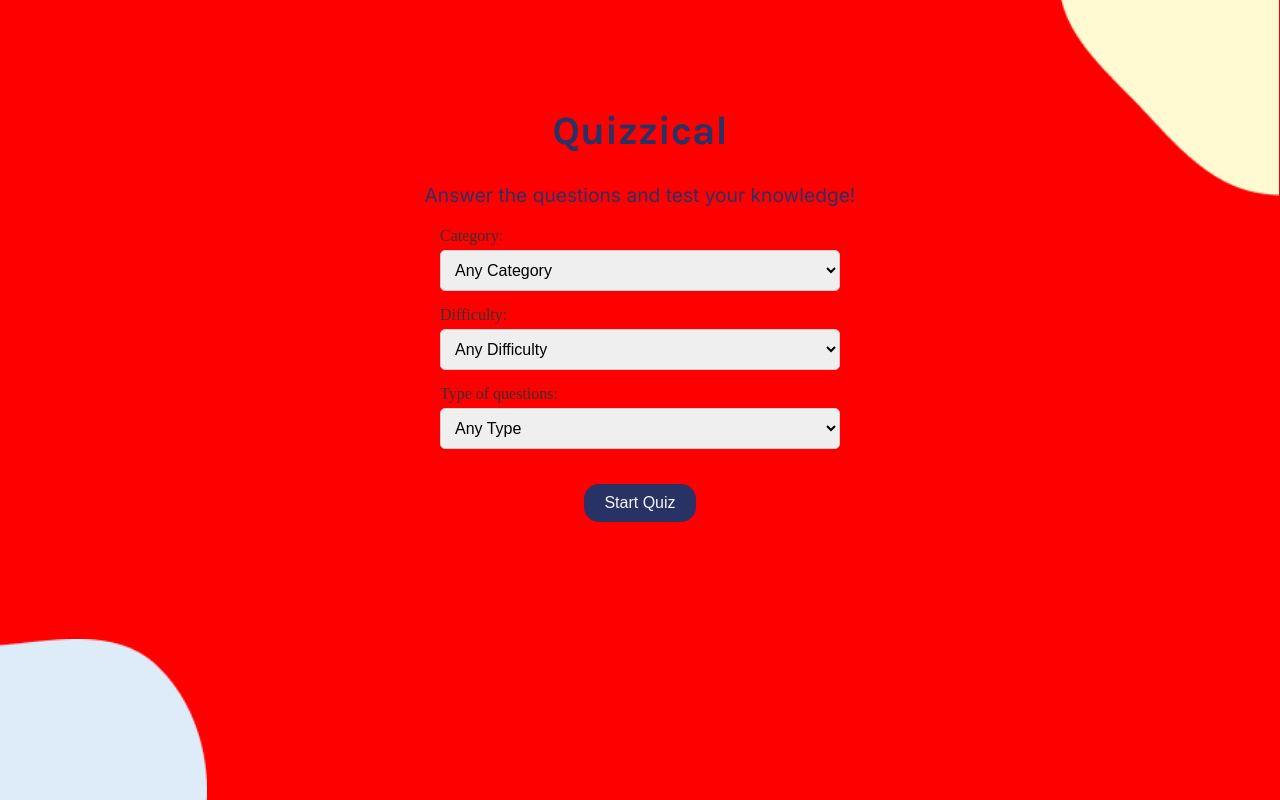
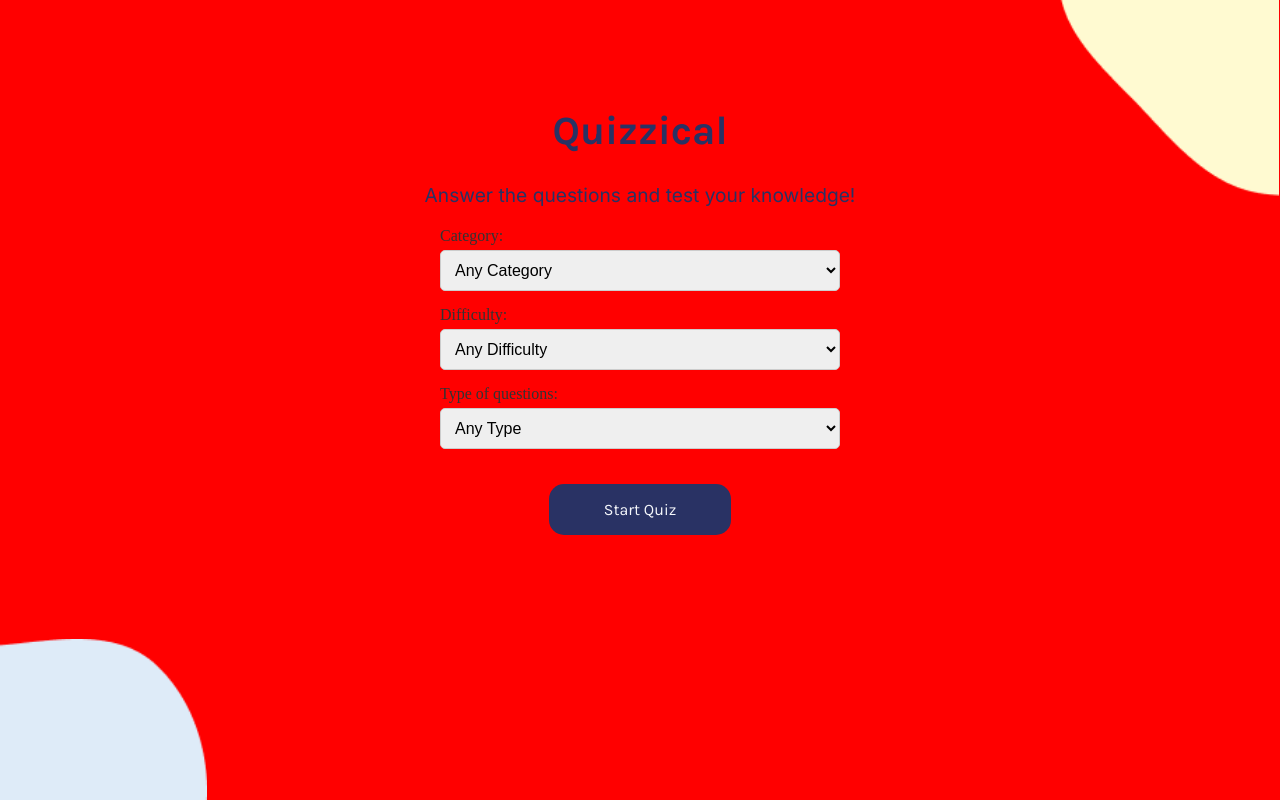
Before and after one commit to Fayorr/Quizzical, a React (Vite) app: page / in a window 1280 px wide. Built offline with nearby package versions, Linux system fonts and the light colour scheme.

Commit message:
css homepage

```diff
--- a/src/components/Questions/Questions.tsx
+++ b/src/components/Questions/Questions.tsx
@@ -120,6 +120,12 @@ const Shape1 = styled.div`
   img {
     width: 140%;
   }
+    @media screen and (max-width: 768px) {
+      right: 0;
+    img{
+      width: 100%;
+
+    }}
   `;
 const Title = styled.h1`
   font-size: 2.5rem;
@@ -171,6 +177,11 @@ const Shape2 = styled.div`
     img {
     width: 140%;
   }
+  @media screen and (max-width: 768px) {
+    img{
+      width: 100%;
+    }
+  }
   `;
 // const StyledButton = styled.button`
 //   padding: 10px 20px;
--- a/src/constants/Button.tsx
+++ b/src/constants/Button.tsx
@@ -6,13 +6,13 @@ const StyledButton = styled.button`
     color: #F5F7FB;
     border: none;
     border-radius: 15px;
-    padding: 10px 20px;
+    padding: 1rem 3.4rem;
     cursor: pointer;
     font-size: 16px;
-/* box-shadow: [horizontal offset] [vertical offset] [blur radius] [optional spread radius] [color]; */
+    font-weight: 400;
+    font-family: "Karla", sans-serif;
     &:hover {
-        background-color: darkviolet;
-        box-shadow: 0 4 4px 25% #000;
+        box-shadow: 0 4 14px 0 #000;
     }
 `;
 
```
